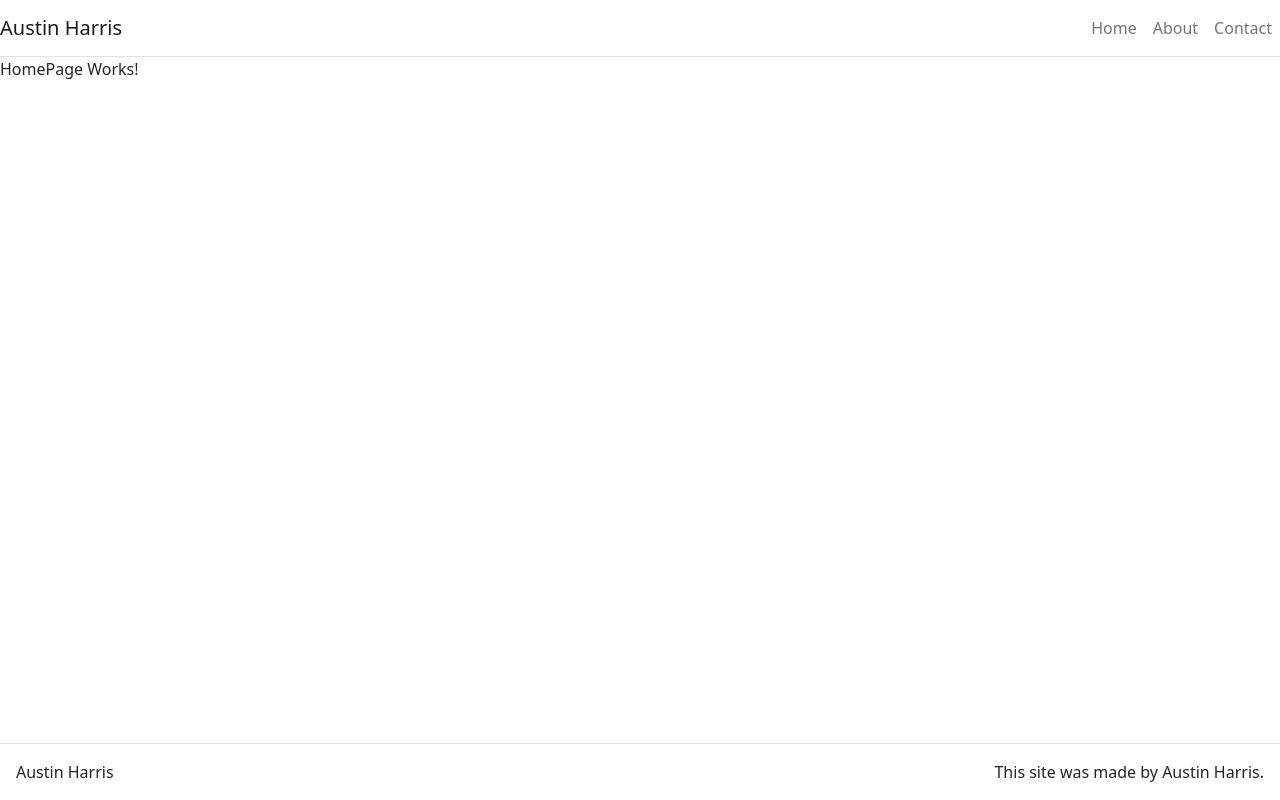
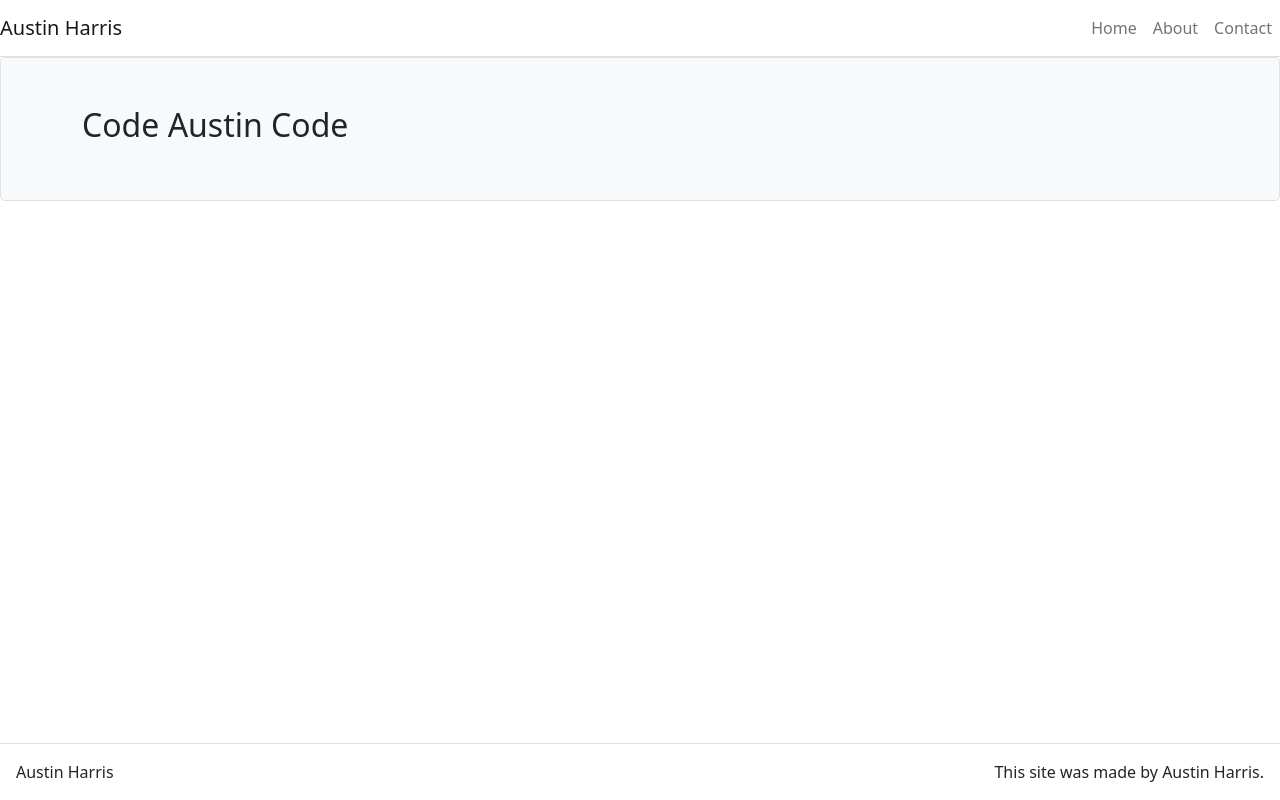
Before and after one commit to loophalen/react-portfolio-site, a React (Create React App) app: page / in a window 1280 px wide. Built offline with nearby package versions, Linux system fonts and the light colour scheme.

Commit message:
Added Hero Component and updated bootstrap

```diff
--- a/package.json
+++ b/package.json
@@ -9,6 +9,7 @@
     "bootstrap": "^5.1.3",
     "react": "^17.0.2",
     "react-bootstrap": "^2.0.1",
+    "react-bootstrap-validation": "^0.1.11",
     "react-dom": "^17.0.2",
     "react-router-dom": "^5.3.0",
     "react-scripts": "^4.0.3",
--- /dev/null
+++ b/src/components/Hero.js
@@ -0,0 +1,20 @@
+import React from "react";
+import Container from "react-bootstrap/Container";
+import Row from "react-bootstrap/Row";
+import Col from "react-bootstrap/Col";
+
+function Hero(props) {
+  return (
+    <div class="p-5 mb-4 bg-light border rounded-3">
+      <Container>
+        <Row>
+          <Col>
+            <h2>Code Austin Code</h2>
+          </Col>
+        </Row>
+      </Container>
+    </div>
+  );
+}
+
+export default Hero;
--- a/src/pages/HomePage.js
+++ b/src/pages/HomePage.js
@@ -1,7 +1,9 @@
 import React from "react";
 
+import Hero from "../components/Hero";
+
 function HomePage(props) {
-  return <p>HomePage Works!</p>;
+  return <Hero />;
 }
 
 export default HomePage;
```
Also changed, not shown: 2 other files (tests, documents, lock files or other folders).
